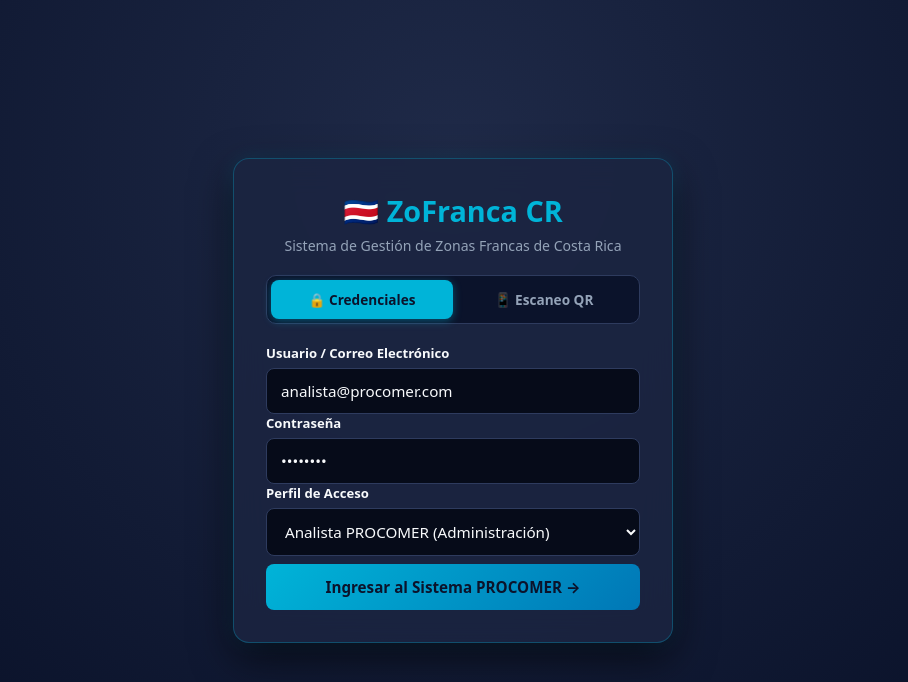
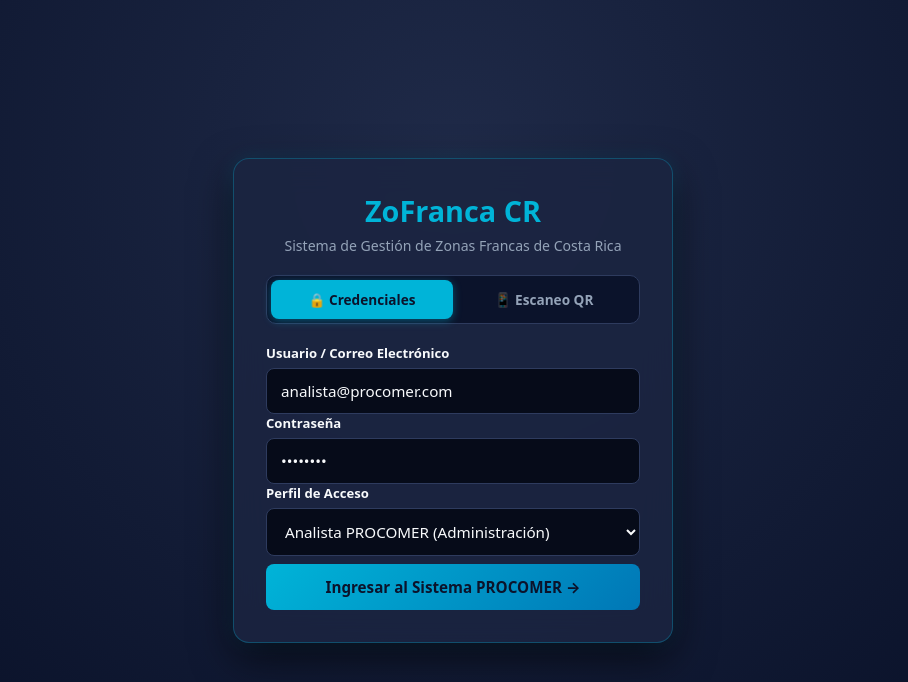
Before and after one commit to salgueroreymond2-tech/lab3, a website built with Vite: page index.html in a window 1280 px wide. Shown: the whole page, without its empty margins (187-1095 px from the left). Built offline with nearby package versions, Linux system fonts and the light colour scheme; a script that the page names is missing.

Commit message:
edit titulo

```diff
--- a/index.html
+++ b/index.html
@@ -12,7 +12,7 @@
 
   <div class="login-container">
     <div class="login-header">
-      <h1>🇨🇷 ZoFranca CR</h1>
+      <h1>ZoFranca CR</h1>
       <p>Sistema de Gestión de Zonas Francas de Costa Rica</p>
     </div>
 
```
